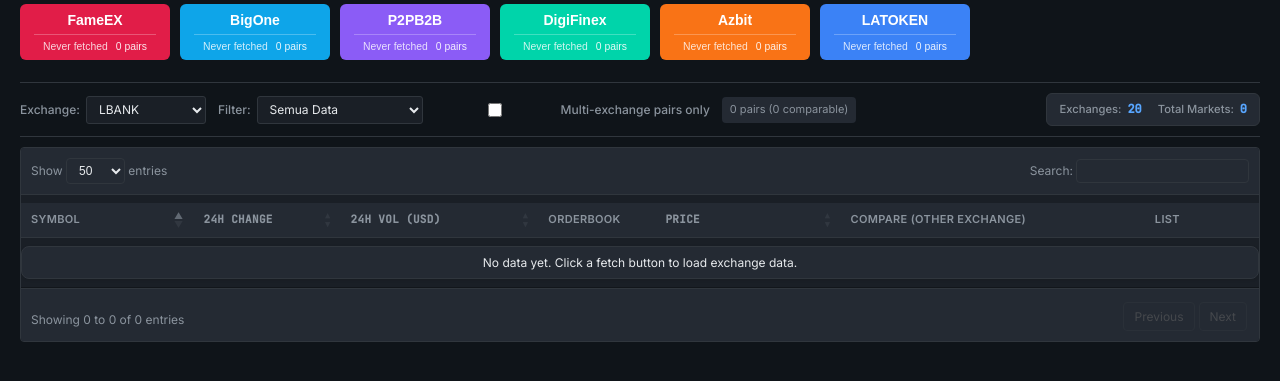
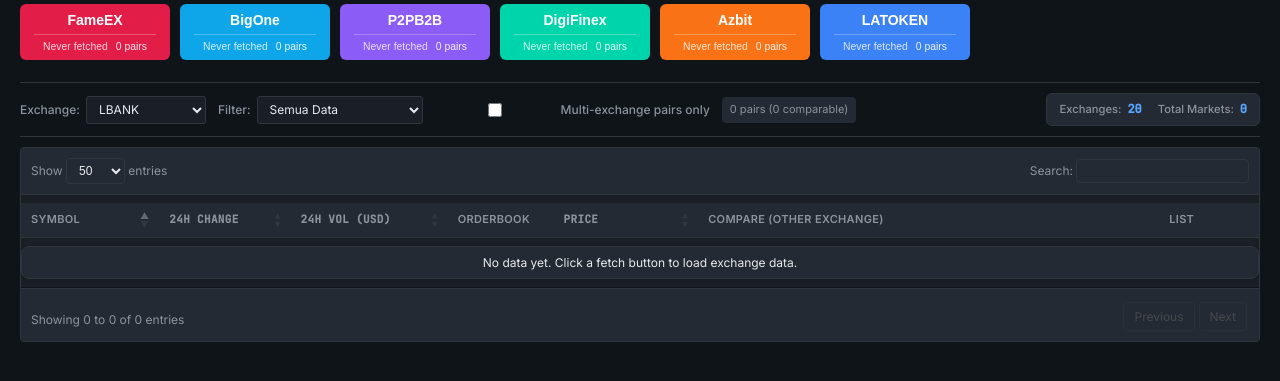
Before and after one commit to gosdorxda/arbit-replit, a Flask app: page / in a window 1280 px wide. Shown: the part 218-599 px from the top of the page. Run offline with Flask 3, Linux system fonts and the light colour scheme; data that the repository does not hold is empty; some libraries are stand-ins or nearby versions.

Commit message:
Adjust table column widths for better data display
Update CSS styles in `static/css/style.css` to optimize the width of various table columns (td) and adjust the grid template columns for peer data, ensuring better readability and layout.

Replit-Commit-Author: Agent
Replit-Commit-Session-Id: 615c10ee-885e-4981-8827-456960ad2dd0
Replit-Commit-Checkpoint-Type: full_checkpoint
Replit-Commit-Event-Id: 434b7cbb-d6df-4ad0-93f2-591bb57d859e
Replit-Commit-Screenshot-Url: https://storage.googleapis.com/screenshot-production-us-central1/276226e9-068a-4e98-9e0a-e235d184c6fa/615c10ee-885e-4981-8827-456960ad2dd0/5yJrEJJ
Replit-Helium-Checkpoint-Created: true

```diff
--- a/static/css/style.css
+++ b/static/css/style.css
@@ -750,58 +750,58 @@ td {
    ============================================ */
 #ticker-table th.td-exchange,
 #ticker-table td.td-exchange {
-    width: 90px !important;
-    min-width: 80px !important;
-    max-width: 100px !important;
-}
-
-#ticker-table th.td-symbol,
-#ticker-table td.td-symbol {
-    width: 100px !important;
-    min-width: 90px !important;
-    max-width: 120px !important;
-}
-
-#ticker-table th.td-price,
-#ticker-table td.td-price {
-    width: 110px !important;
-    min-width: 100px !important;
-    max-width: 130px !important;
-}
-
-#ticker-table th.td-volume,
-#ticker-table td.td-volume {
-    width: 120px !important;
-    min-width: 100px !important;
-    max-width: 140px !important;
-}
-
-#ticker-table th.td-change,
-#ticker-table td.td-change {
-    width: 80px !important;
-    min-width: 70px !important;
-    max-width: 100px !important;
-}
-
-#ticker-table th.td-action,
-#ticker-table td.td-action {
     width: 70px !important;
     min-width: 60px !important;
     max-width: 80px !important;
 }
 
+#ticker-table th.td-symbol,
+#ticker-table td.td-symbol {
+    width: 75px !important;
+    min-width: 65px !important;
+    max-width: 85px !important;
+}
+
+#ticker-table th.td-price,
+#ticker-table td.td-price {
+    width: 80px !important;
+    min-width: 70px !important;
+    max-width: 90px !important;
+}
+
+#ticker-table th.td-volume,
+#ticker-table td.td-volume {
+    width: 85px !important;
+    min-width: 75px !important;
+    max-width: 95px !important;
+}
+
+#ticker-table th.td-change,
+#ticker-table td.td-change {
+    width: 60px !important;
+    min-width: 50px !important;
+    max-width: 70px !important;
+}
+
+#ticker-table th.td-action,
+#ticker-table td.td-action {
+    width: 55px !important;
+    min-width: 45px !important;
+    max-width: 65px !important;
+}
+
 #ticker-table th.td-peer,
 #ticker-table td.td-peer {
-    width: 220px !important;
-    min-width: 200px !important;
-    max-width: 280px !important;
+    width: 350px !important;
+    min-width: 320px !important;
+    max-width: 400px !important;
 }
 
 #ticker-table th.td-list,
 #ticker-table td.td-list {
-    width: 70px !important;
-    min-width: 60px !important;
-    max-width: 80px !important;
+    width: 60px !important;
+    min-width: 50px !important;
+    max-width: 70px !important;
 }
 /* ============================================ */
 
@@ -1214,9 +1214,9 @@ a.peer-exchange:hover {
 
 .peer-data {
     display: grid;
-    grid-template-columns: 70px 24px 55px 70px;
-    align-items: center;
-    gap: 4px;
+    grid-template-columns: 70px 24px 55px 90px auto;
+    align-items: center;
+    gap: 6px;
     padding-bottom: 4px;
     margin-bottom: 4px;
     border-bottom: 1px solid var(--border-color);
```
Also changed, not shown: attached_assets/image_1766773744445.png (added).
